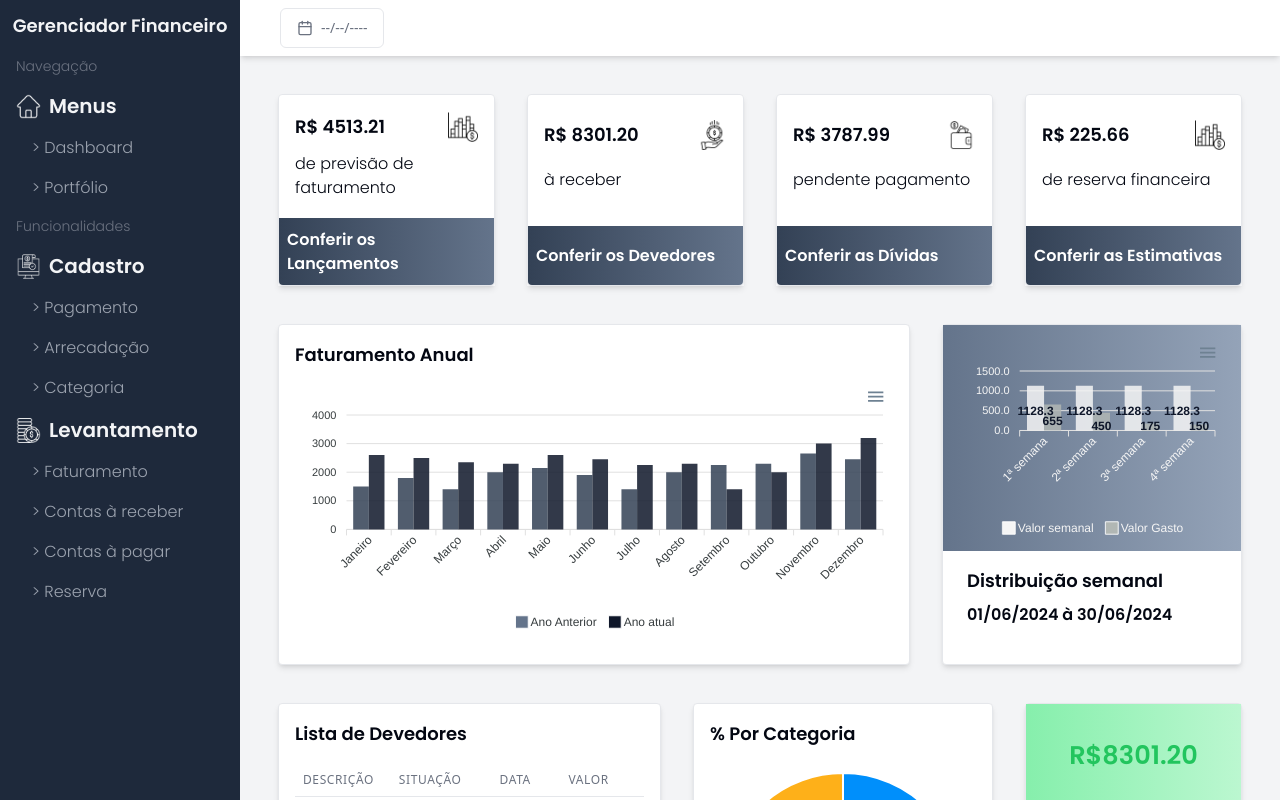
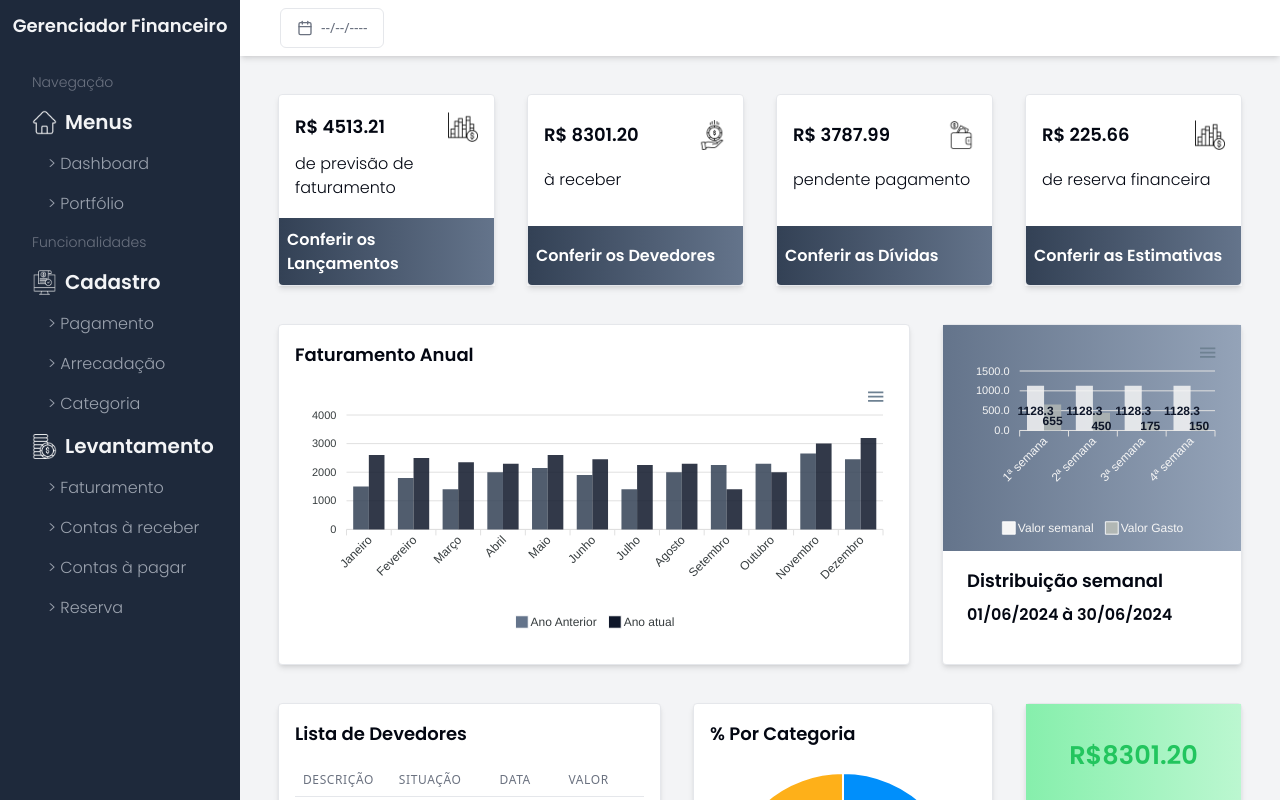
Before and after one commit to taynanhott/financial-manager, a Next.js app: page /gerenciar/dashboard in a window 1280 px wide. Shown: the top 800 px of the page. Built offline with nearby package versions, Linux system fonts and the light colour scheme.

Commit message:
Application ScrollArea in MenuToggle

```diff
--- a/src/components/Html/Body/Menu/menu.tsx
+++ b/src/components/Html/Body/Menu/menu.tsx
@@ -1,6 +1,7 @@
 "use client"
 
 import { Label } from "@/components/ui/label";
+import { ScrollArea } from "@/components/ui/scroll-area";
 import { motion } from "framer-motion";
 import Image from "next/image";
 import Link from "next/link";
@@ -117,7 +118,7 @@ function MenuList({ menu }: PropsMenu) {
     const [isOpen, setIsOpen] = useState(false);
 
     return (
-        <>
+        <ScrollArea className='h-full p-4 w-full rounded-md'>
             {menu.map((division, divIndex) => (
                 <div key={`menu-${divIndex}`}>
                     <div className="text-gray-500 lg:flex pl-4 pb-4 font-poppins pointer-events-none text-sm">
@@ -158,7 +159,7 @@ function MenuList({ menu }: PropsMenu) {
                     ))}
                 </div>
             ))}
-        </>
+        </ScrollArea>
     );
 }
 
```
